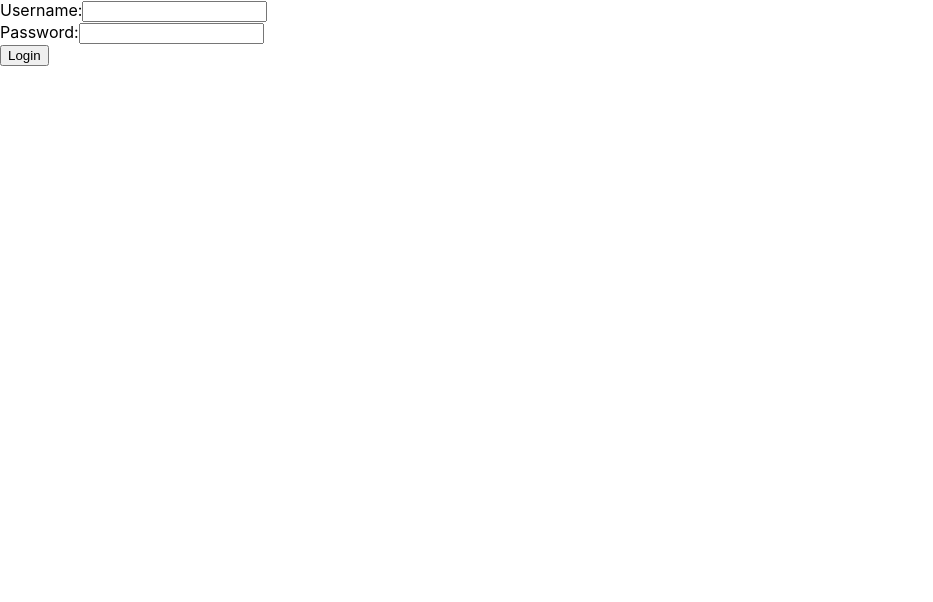
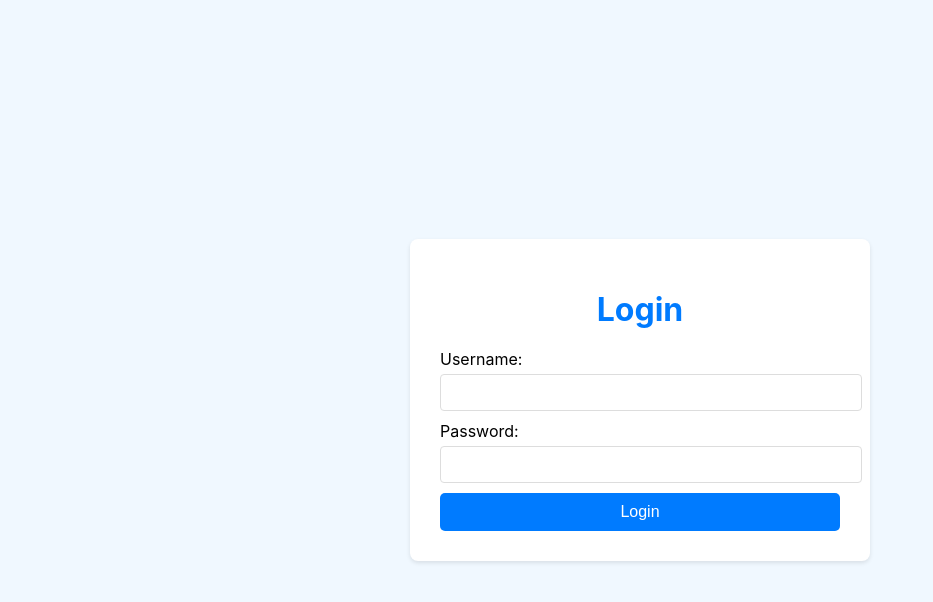
Before and after one commit to avenegas91/CAPSTONE_cocktailDB-main, a React (Create React App) app in the folder frontend/: page /login in a window 1280 px wide. Shown: the top 602 px of the page, without its empty margins (0-933 px from the left). Built offline with nearby package versions, Linux system fonts and the light colour scheme.

Commit message:
Updated Login.js and added styling.

```diff
--- a/frontend/src/components/Auth/Login.js
+++ b/frontend/src/components/Auth/Login.js
@@ -2,6 +2,7 @@ import React, { useState, useContext } from 'react';
 import axios from 'axios';
 import { useNavigate } from 'react-router-dom';
 import { AuthContext } from '../../context/AuthContext';
+import './LoginStyles.css';
 
 function Login() {
   const [username, setUsername] = useState('');
@@ -21,17 +22,30 @@ function Login() {
   };
 
   return (
+    <div className="login-container">
+      <div className="login-card">
+        <h1>Login</h1>
         <form onSubmit={handleSubmit}>
           <div>
             <label>Username:</label>
-        <input type="text" value={username} onChange={(e) => setUsername(e.target.value)} />
+            <input
+              type="text"
+              value={username}
+              onChange={(e) => setUsername(e.target.value)}
+            />
           </div>
           <div>
             <label>Password:</label>
-        <input type="password" value={password} onChange={(e) => setPassword(e.target.value)} />
+            <input
+              type="password"
+              value={password}
+              onChange={(e) => setPassword(e.target.value)}
+            />
           </div>
           <button type="submit">Login</button>
         </form>
+      </div>
+    </div>
   );
 }
 
--- /dev/null
+++ b/frontend/src/components/Auth/LoginStyles.css
@@ -0,0 +1,56 @@
+.login-container {
+    display: flex;
+    justify-content: center;
+    align-items: center;
+    min-height: 100vh;
+    background-color: #f0f8ff; /* Light blue background for login */
+  }
+
+  .login-card {
+    background-color: #fff;
+    padding: 30px;
+    border-radius: 8px;
+    box-shadow: 0 2px 4px rgba(0, 0, 0, 0.1);
+    width: 100%;
+    max-width: 400px;
+    text-align: center;
+  }
+
+  .login-card h1 {
+    margin-bottom: 20px;
+    color: #007bff; /* Blue title for login */
+  }
+
+  .login-card label {
+    display: block;
+    text-align: left;
+    margin-bottom: 5px;
+  }
+
+  .login-card input {
+    width: 100%;
+    padding: 10px;
+    margin-bottom: 10px;
+    border: 1px solid #ddd;
+    border-radius: 4px;
+  }
+
+  .login-card button {
+    background-color: #007bff;
+    color: white;
+    border: none;
+    padding: 10px 20px;
+    border-radius: 5px;
+    cursor: pointer;
+    font-size: 1em;
+    width: 100%;
+  }
+
+  .login-card button:hover {
+    background-color: #0056b3;
+  }
+
+  .login-card p {
+    margin-top: 10px;
+    color: #666;
+  }
```
Lines whose indentation alone changed are shown as unchanged.
